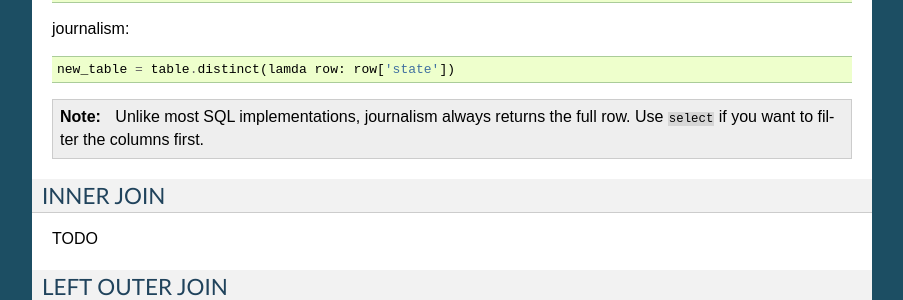
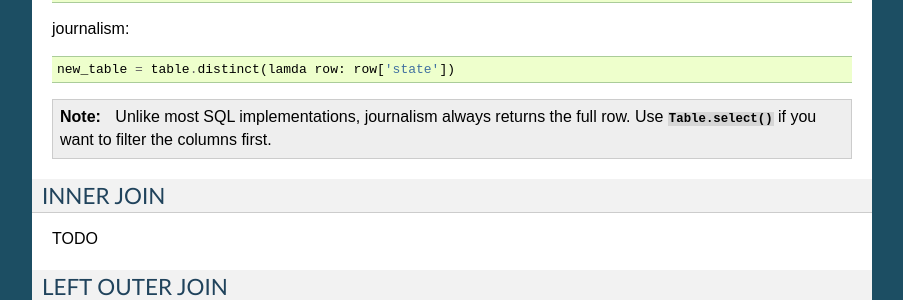
Before and after one commit to wireservice/agate, a Sphinx documentation site: the page built from docs/cookbook.rst, in a window 1280 px wide and 900 px high, scrolled down 4427 px. Shown: the part 148-448 px from the top of the window, without its empty margins (198-1101 px from the left). Built offline with Sphinx 7.4.7, drawn with Linux system fonts in a browser that asks for light colours.

Commit message:
Docs tweaks.

```diff
--- a/docs/cookbook.rst
+++ b/docs/cookbook.rst
@@ -294,7 +294,7 @@ journalism:
 
 .. note::
 
-    Unlike most SQL implementations, journalism always returns the full row. Use :code:`select` if you want to filter the columns first.
+    Unlike most SQL implementations, journalism always returns the full row. Use :meth:`.Table.select` if you want to filter the columns first.
 
 INNER JOIN
 ----------
--- a/docs/index.rst
+++ b/docs/index.rst
@@ -17,7 +17,7 @@ Why use journalism?
 * A full set of SQL-like operations.
 * Full unicode support.
 * Decimal precision everywhere.
-* Pure-Python. It works everywhere.
+* Pure Python. It works everywhere.
 * 100% test coverage.
 * Extensive user documentation.
 * Access to the full power of Python in every command.
```
